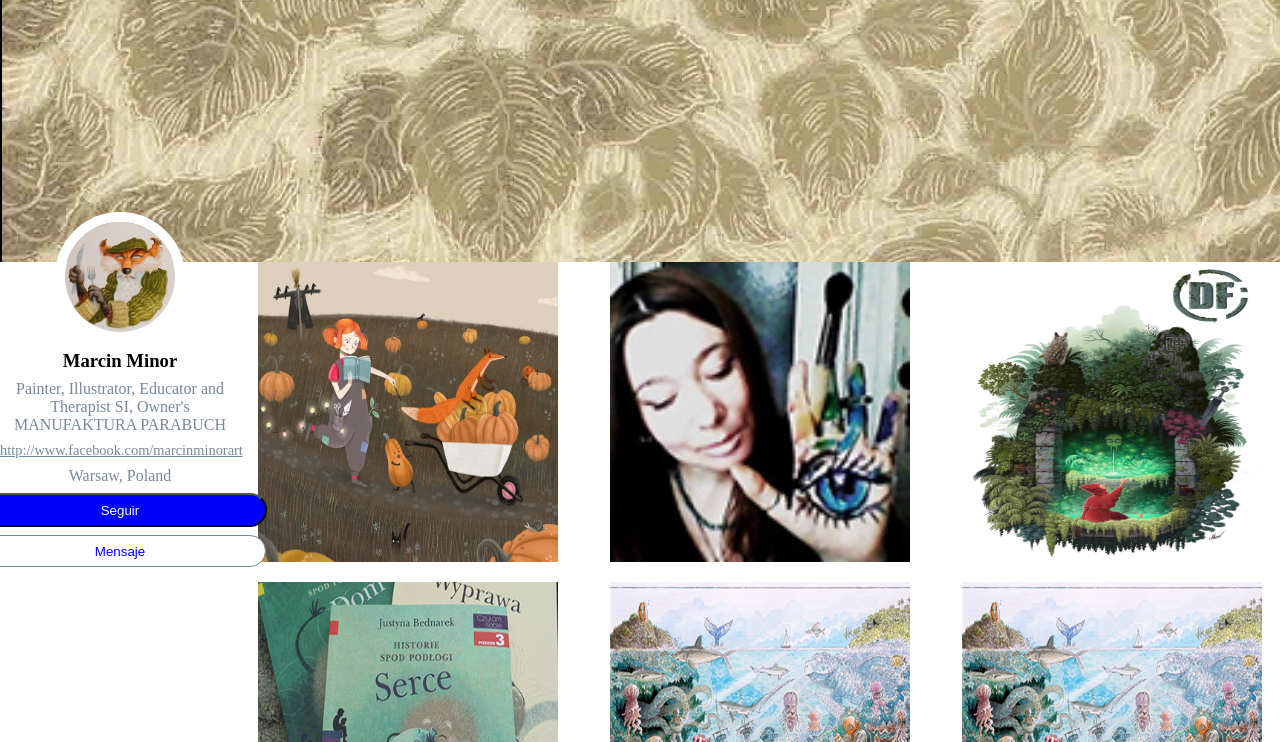
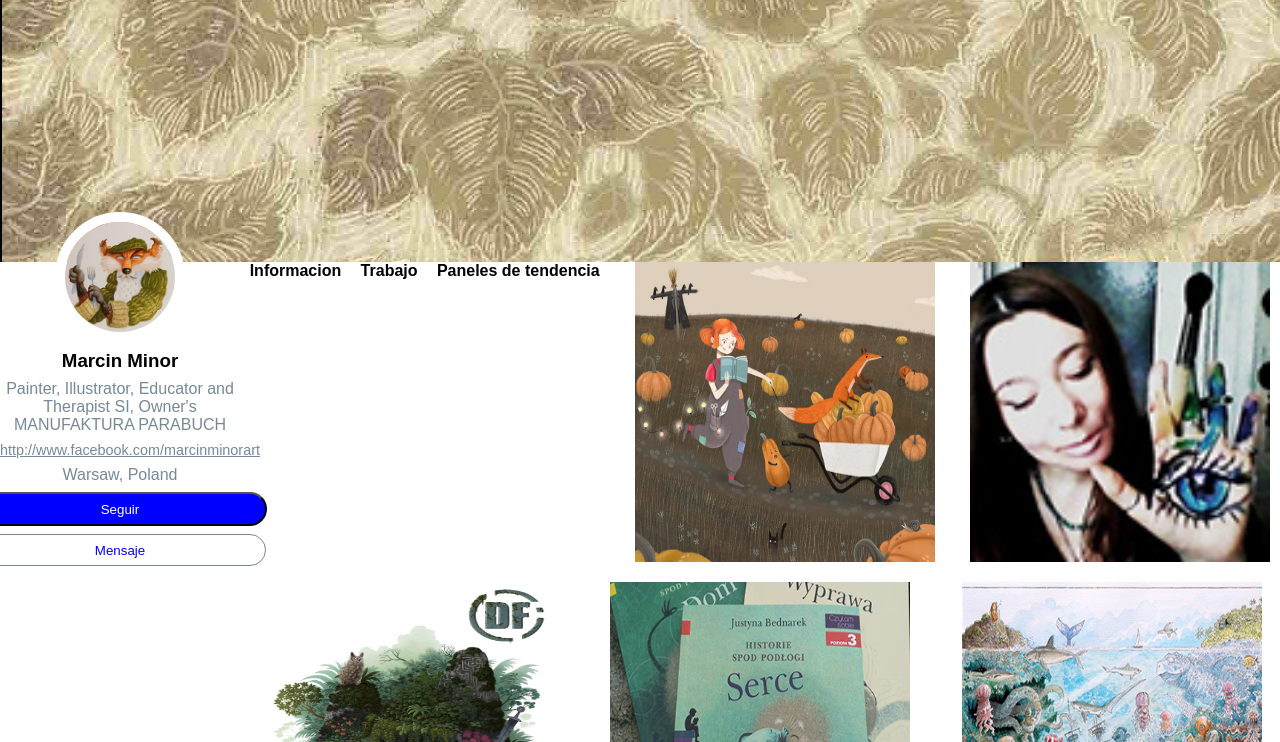
Before and after one commit to cagmspain/Lab-2-web-responsive, a plain HTML site: page index.html in a window 1280 px wide. Shown: the part 58-800 px from the top of the page. Drawn offline with Linux system fonts and the light colour scheme.

Commit message:
falta version desktop

```diff
--- a/index.html
+++ b/index.html
@@ -56,6 +56,13 @@
 			</div>
 		</aside>
 		<main>
+			<header>
+				<ul>
+					<li>Informacion</li>
+					<li>Trabajo</li>
+					<li>Paneles de tendencia</li>
+				</ul>
+			</header>
 			<section>
 				<img
 					src="./Marcin Minor on Behance_files/04b3c5121715159.Y3JvcCwyMzYyLDE4NDcsMCwyNTc.jpg"
--- a/styles.css
+++ b/styles.css
@@ -6,6 +6,7 @@
 body {
 	display: grid;
 	min-height: 100vh;
+	font-family: sans-serif;
 
 	grid-template-rows: 10rem 21rem 1fr;
 	grid-template-areas:
@@ -126,6 +127,15 @@ body > main {
 	justify-content: space-around;
 	gap: 1rem;
 }
+body > main > header > ul {
+	display: flex;
+	justify-content: space-between;
+	align-items: center;
+	list-style: none;
+	gap: 0.5rem;
+	width: 350px;
+	font-weight: bold;
+}
 body > main > section > img {
 	width: 300px;
 	height: 300px;
```
